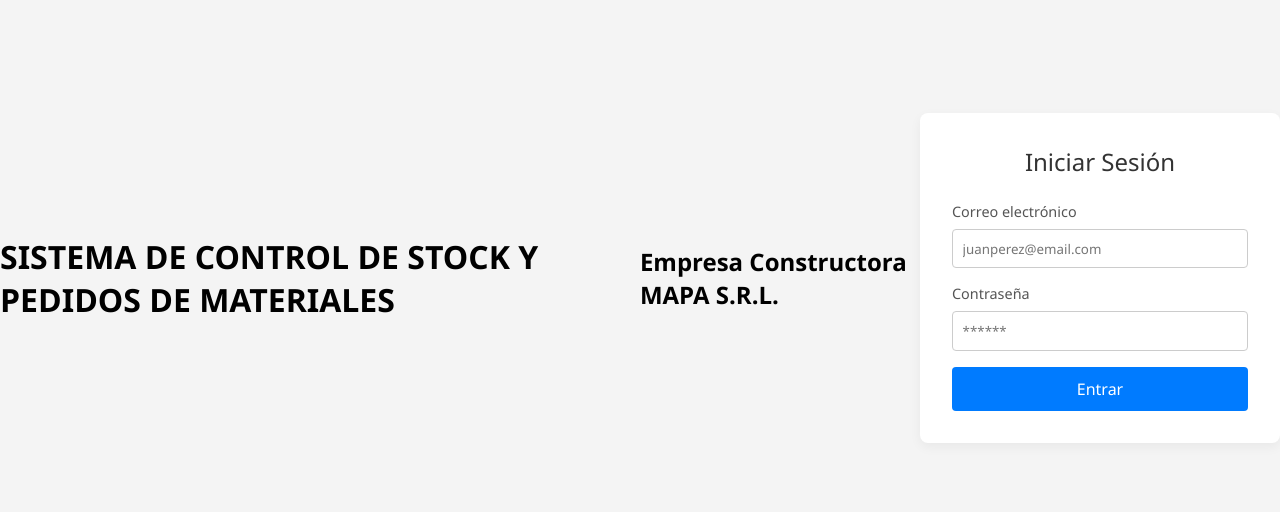
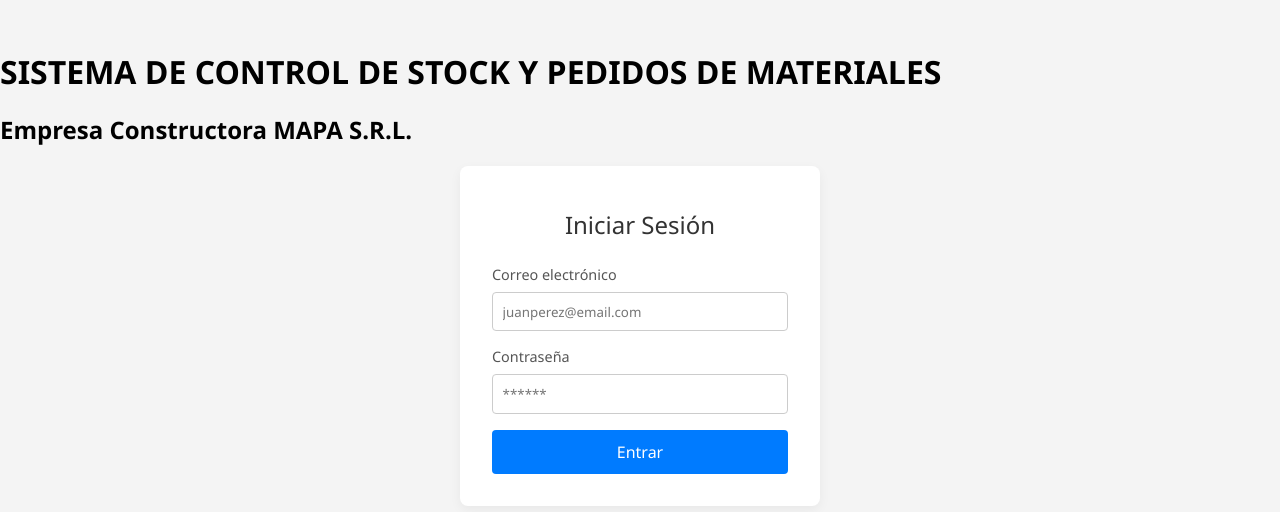
Before and after one commit to jgsalazar/webStockPedidos, a plain HTML site: page index.html in a window 1280 px wide. Shown: the part 122-634 px from the top of the page. Drawn offline with Linux system fonts and the light colour scheme.

Commit message:
Update styles.css

```diff
--- a/css/styles.css
+++ b/css/styles.css
@@ -87,3 +87,16 @@ button:hover {
 .btn:hover {
   background-color: #0056b3;
 }
+
+h1, h2, .login-container {
+  display: block;
+  width: 100%;
+  margin: 10px 0; /* separa los elementos */
+}
+
+body {
+  display: flex;
+  flex-direction: column; /* apila los elementos */
+  align-items: center; /* centra el contenido */
+  font-family: Arial, sans-serif;
+}
```
